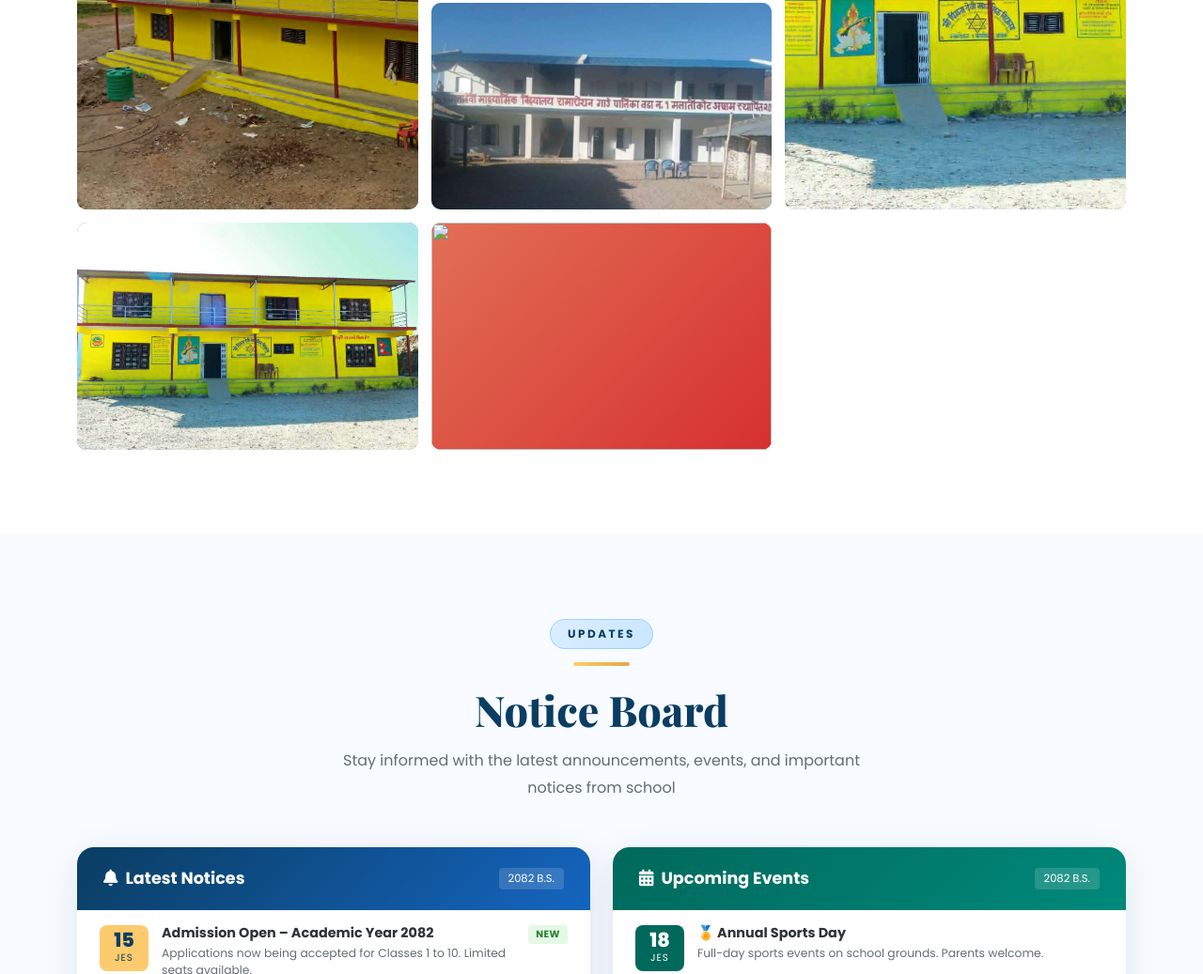
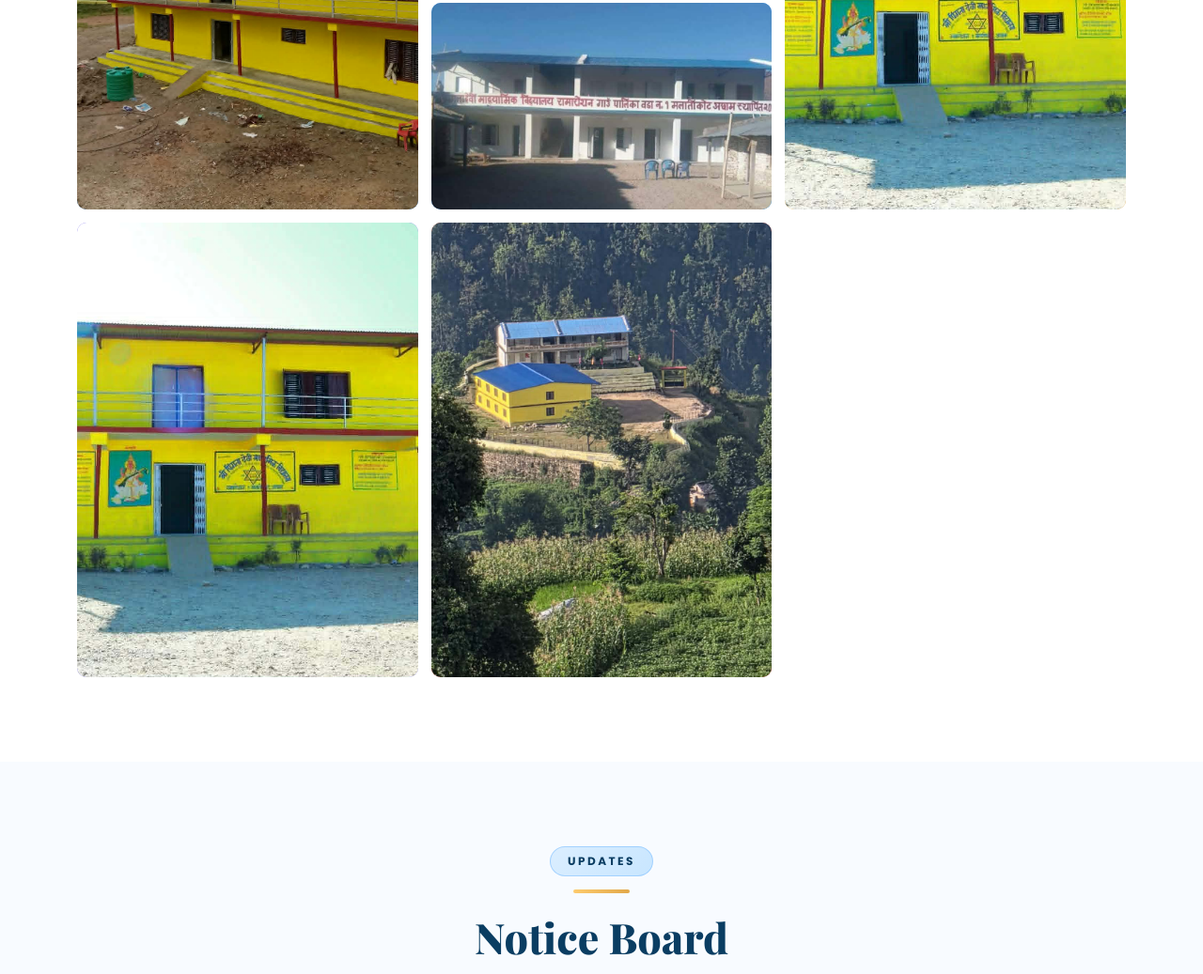
Before and after one commit to manojkhanal2057/SchoolWebsite, a plain HTML site: page index.html in a window 1280 px wide. Shown: the part 8911-9948 px from the top of the page at 94% size. Drawn offline with nearby package versions, Linux system fonts and the light colour scheme; the site is published under a folder, as on GitHub Pages, so addresses that start at the root find nothing.

Commit message:
images 6

```diff
--- a/index.html
+++ b/index.html
@@ -3218,7 +3218,7 @@
         </div>
         <div class="gallery-item">
           <div class="gallery-img" style="background:linear-gradient(135deg,#e17055,#d63031);">
-            <img src="/images/schoolimg2.jpg" alt="">
+            <img src="./images/schoolimg2.jpg" alt="">
           </div>
           <div class="gallery-overlay">
             <h6>Award Ceremony</h6>
```
